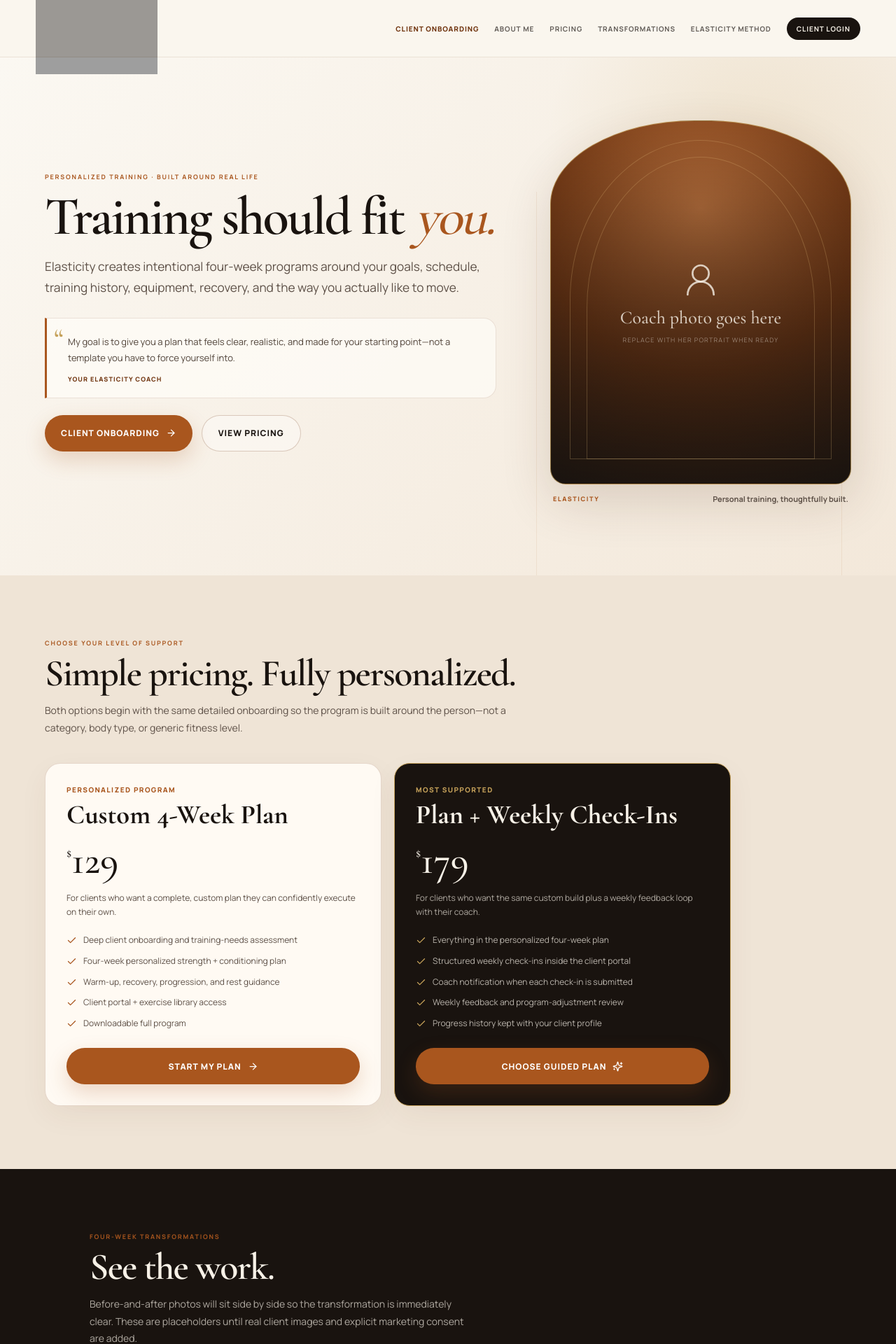
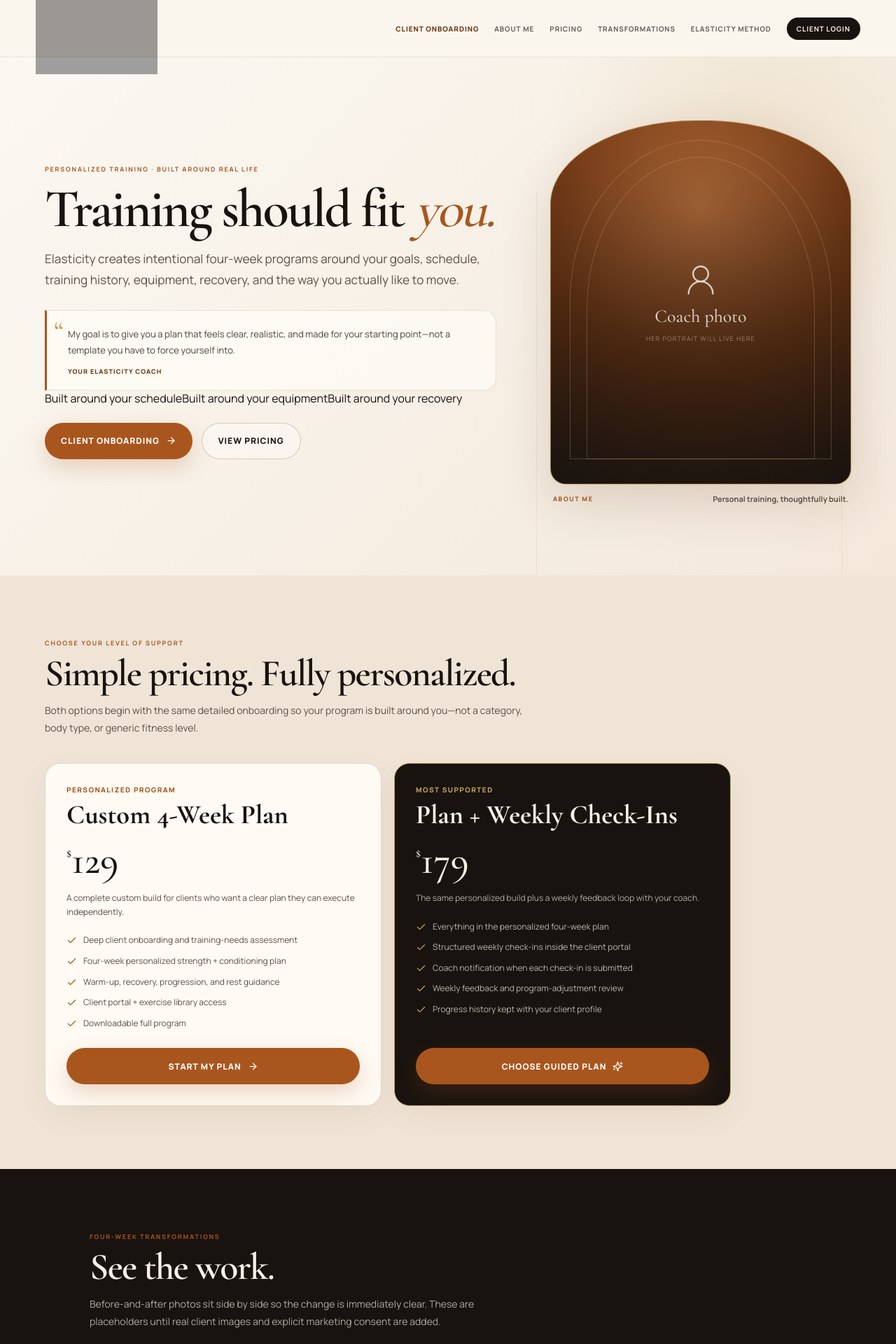
Before and after one commit to kstring00/Elasticity, a Next.js app: page / in a window 1280 px wide. Shown: the top 1920 px of the page at 70% size. Built offline with nearby package versions, Linux system fonts and the light colour scheme; grey boxes are pictures that could not be loaded.

Commit message:
Refine coach-first homepage hierarchy

```diff
--- a/app/page.tsx
+++ b/app/page.tsx
@@ -6,25 +6,29 @@ const method = [
     number: '01',
     title: 'Foundation',
     eyebrow: 'Start where you are',
-    copy: 'Establish movement quality, realistic training loads, and a starting point that actually fits your experience.',
+    copy: 'Establish movement quality, realistic training loads, and a starting point that fits your experience.',
+    signals: ['Movement quality', 'Starting loads', 'Baseline confidence'],
   },
   {
     number: '02',
     title: 'Balance',
     eyebrow: 'Build the support system',
-    copy: 'Strengthen supporting muscles and improve symmetry so your program is built around your whole body—not just favorite lifts.',
+    copy: 'Strengthen supporting muscles and improve symmetry so your plan is built around your whole body.',
+    signals: ['Accessory strength', 'Symmetry', 'Support muscles'],
   },
   {
     number: '03',
     title: 'Control',
     eyebrow: 'Own the movement',
-    copy: 'Use unilateral work, stability, and intentional core training to create better control before adding more demand.',
+    copy: 'Use unilateral work, stability, and intentional core training to build control before adding more demand.',
+    signals: ['Single-side work', 'Stability', 'Core control'],
   },
   {
     number: '04',
     title: 'Progression',
     eyebrow: 'Earn the next step',
-    copy: 'Return to key movements, compare performance, and progress only where technique, effort, and recovery support it.',
+    copy: 'Return to key movements, compare performance, and progress only where technique and recovery support it.',
+    signals: ['Compare performance', 'Adjust load', 'Progress deliberately'],
   },
 ]
 
@@ -75,13 +79,22 @@ export default function Home() {
             Elasticity creates intentional four-week programs around your goals, schedule, training history,
             equipment, recovery, and the way you actually like to move.
           </p>
+
           <div className="coach-quote-card">
             <span className="quote-mark">“</span>
             <p>
-              My goal is to give you a plan that feels clear, realistic, and made for your starting point—not a template you have to force yourself into.
+              My goal is to give you a plan that feels clear, realistic, and made for your starting point—not a template
+              you have to force yourself into.
             </p>
             <div className="coach-signoff">Your Elasticity coach</div>
           </div>
+
+          <div className="hero-proof-row" aria-label="Elasticity personalization principles">
+            <span>Built around your schedule</span>
+            <span>Built around your equipment</span>
+            <span>Built around your recovery</span>
+          </div>
+
           <div className="hero-actions compact-actions">
             <Link className="button-primary" href="/onboarding">Client onboarding <ArrowRight size={15} /></Link>
             <a className="button-secondary" href="#pricing">View pricing</a>
@@ -90,12 +103,12 @@ export default function Home() {
 
         <div className="coach-portrait-shell" aria-label="Coach portrait placeholder">
           <div className="coach-portrait-frame">
-            <UserRound size={56} strokeWidth={1.15} />
-            <span>Coach photo goes here</span>
-            <small>Replace with her portrait when ready</small>
+            <UserRound size={52} strokeWidth={1.1} />
+            <span>Coach photo</span>
+            <small>Her portrait will live here</small>
           </div>
           <div className="portrait-caption">
-            <span>Elasticity</span>
+            <span>About me</span>
             <strong>Personal training, thoughtfully built.</strong>
           </div>
         </div>
@@ -106,7 +119,8 @@ export default function Home() {
           <div className="eyebrow">Choose your level of support</div>
           <h2 className="section-title">Simple pricing. Fully personalized.</h2>
           <p className="section-copy">
-            Both options begin with the same detailed onboarding so the program is built around the person—not a category, body type, or generic fitness level.
+            Both options begin with the same detailed onboarding so your program is built around you—not a category,
+            body type, or generic fitness level.
           </p>
         </div>
 
@@ -115,7 +129,7 @@ export default function Home() {
             <div className="price-kicker">Personalized program</div>
             <h3>Custom 4-Week Plan</h3>
             <div className="price"><sup>$</sup>129</div>
-            <p className="price-summary">For clients who want a complete, custom plan they can confidently execute on their own.</p>
+            <p className="price-summary">A complete custom build for clients who want a clear plan they can execute independently.</p>
             <ul>
               {customPlanFeatures.map((feature) => <li key={feature}><Check size={15} />{feature}</li>)}
             </ul>
@@ -129,7 +143,7 @@ export default function Home() {
             <div className="price-kicker">Most supported</div>
             <h3>Plan + Weekly Check-Ins</h3>
             <div className="price"><sup>$</sup>179</div>
-            <p className="price-summary">For clients who want the same custom build plus a weekly feedback loop with their coach.</p>
+            <p className="price-summary">The same personalized build plus a weekly feedback loop with your coach.</p>
             <ul>
               {guidedPlanFeatures.map((feature) => <li key={feature}><Check size={15} />{feature}</li>)}
             </ul>
@@ -146,7 +160,8 @@ export default function Home() {
           <div className="eyebrow">Four-week transformations</div>
           <h2 className="section-title">See the work.</h2>
           <p className="section-copy">
-            Before-and-after photos will sit side by side so the transformation is immediately clear. These are placeholders until real client images and explicit marketing consent are added.
+            Before-and-after photos sit side by side so the change is immediately clear. These are placeholders until
+            real client images and explicit marketing consent are added.
           </p>
         </div>
         <div className="transform-track-wrap">
@@ -162,9 +177,11 @@ export default function Home() {
           <div className="eyebrow">The Elasticity Method</div>
           <h2 className="section-title">Not a template. A progression.</h2>
           <p className="section-copy">
-            The plan changes with the work you are doing. Each phase has a purpose, and each decision is informed by what you shared during onboarding.
+            Your intake tells the coach where to start. The method then gives the four-week build a clear reason and direction
+            instead of repeating the same week four times.
           </p>
         </div>
+
         <div className="method-grid">
           {method.map((phase) => (
             <article className="method-card" key={phase.number}>
@@ -174,18 +191,17 @@ export default function Home() {
               </div>
               <h3>{phase.title}</h3>
               <p>{phase.copy}</p>
+              <div className="method-signals">
+                {phase.signals.map((signal) => <span key={signal}>{signal}</span>)}
+              </div>
             </article>
           ))}
         </div>
-      </section>
 
-      <section className="onboarding-cta">
-        <div>
-          <div className="eyebrow">Personalization starts before the first workout</div>
-          <h2>Tell your coach what you actually need.</h2>
-          <p>Goals, schedule, equipment, training history, movement needs, recovery, and coaching preferences all live in one clear onboarding flow.</p>
+        <div className="method-note">
+          <strong>The constant is the reasoning.</strong>
+          <span>The exercises, volume, training days, and substitutions can change because the client changes.</span>
         </div>
-        <Link className="button-dark" href="/onboarding">Begin onboarding <ArrowRight size={15}/></Link>
       </section>
     </main>
   )
```
